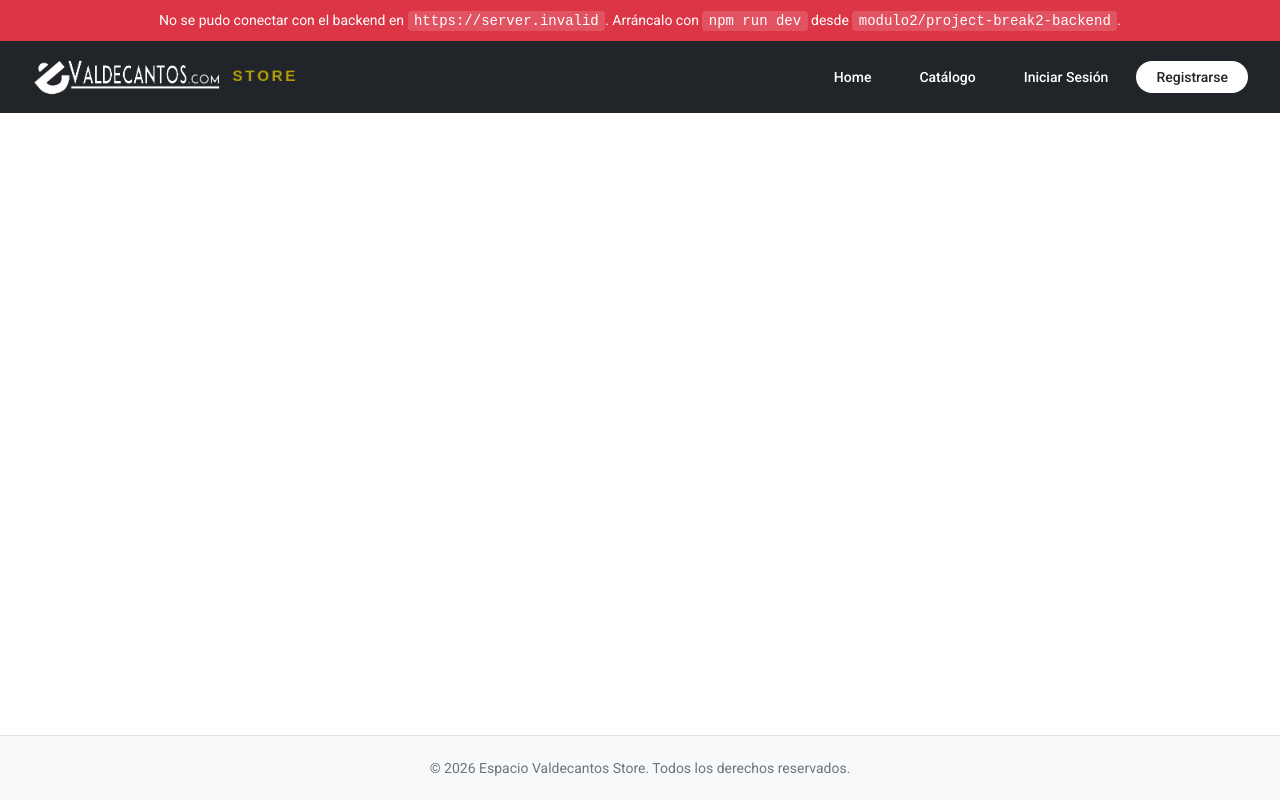
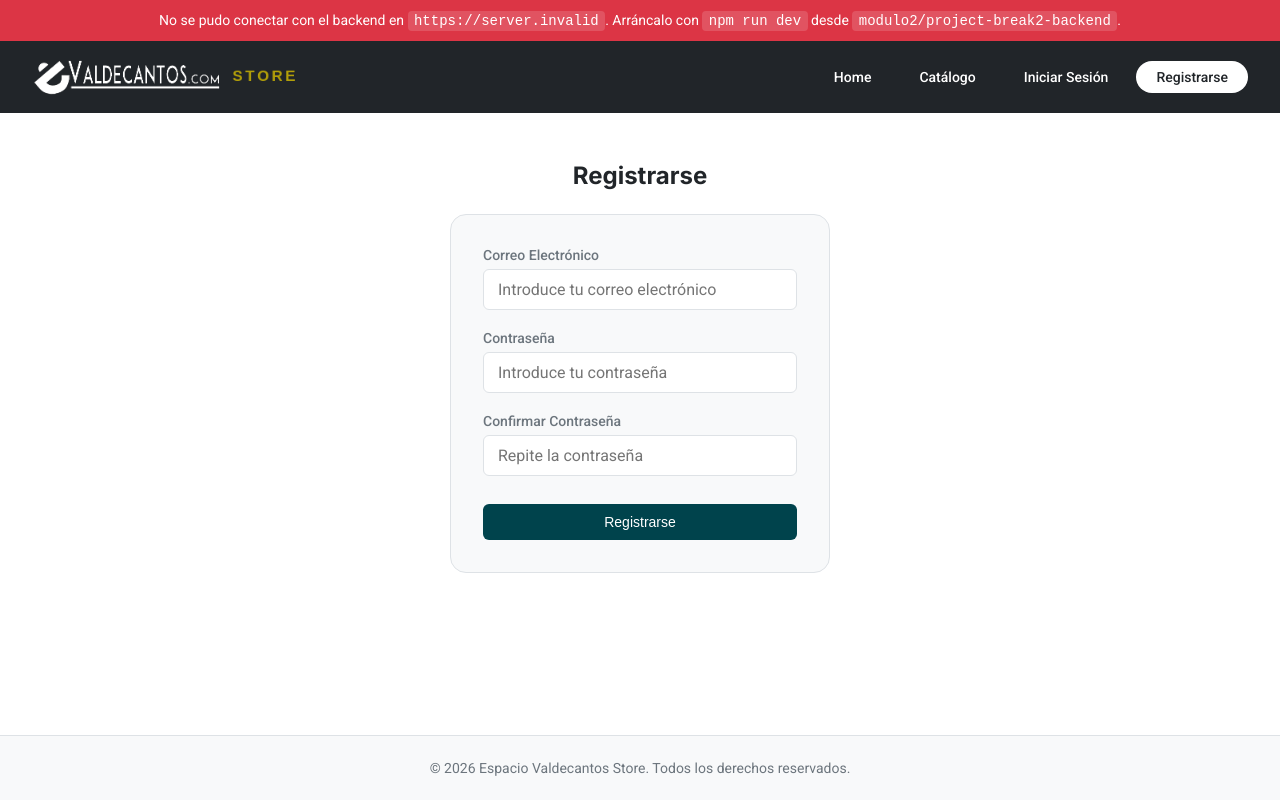
Before and after one commit to nasnavarro/mod3-feature-2, a React (Vite) app: page /register in a window 1280 px wide. Built offline with nearby package versions, Linux system fonts and the light colour scheme; no server answers.

Commit message:
Registro de usuario completado

```diff
--- a/src/pages/LoginPage/LoginPage.jsx
+++ b/src/pages/LoginPage/LoginPage.jsx
@@ -8,6 +8,7 @@ import { useState } from "react";
 function LoginPage() {
   const [email, setEmail] = useState("");
   const [password, setPassword] = useState("");
+  const [confirmPassword, setConfirmPassword] = useState("");
   const [formError, setFormError] = useState(null);
   const navigate = useNavigate();
 
@@ -48,7 +49,15 @@ function LoginPage() {
           onChange={(e) => setPassword(e.target.value)}
           placeholder="Introduce tu contraseña"
         />
-        <Button type="submit">Iniciar Sesión</Button>
+        <FormInput
+          name="confirmPassword"
+          label="Confirmar Contraseña"
+          type="password"
+          value={password}
+          onChange={(e) => setPassword(e.target.value)}
+          placeholder="Introduce tu contraseña"
+        />
+        <Button type="submit">Registrarse</Button>
       </form>
     </div>
   );
--- a/src/pages/RegisterPage/RegisterPage.jsx
+++ b/src/pages/RegisterPage/RegisterPage.jsx
@@ -1,5 +1,70 @@
+import {register} from "../../api/auth";
+import {useNavigate} from "react-router-dom";
+import FormInput from "../../components/FormInput/FormInput";
+import Button from "../../components/Button/Button";
+import styles from "./RegisterPage.module.css";
+import { useState } from "react";
+
 function RegisterPage() {
-    return ''
+  const [email, setEmail] = useState("");
+  const [password, setPassword] = useState("");
+  const [confirmPassword, setConfirmPassword] = useState("");
+  const [formError, setFormError] = useState(null);
+  const navigate = useNavigate();
+
+  const handleSubmit = async (e) => {
+    e.preventDefault();
+    setFormError(null);
+    if (!email || !password) {
+      setFormError("Por favor, completa todos los campos.");
+      return;
+    }
+    if (password && password !== confirmPassword) {
+      setFormError("Las contraseñas no coinciden.");
+      return;
+    }
+    try {
+      const userData = await register({ email, password });
+      alert(`Usuario creado correctamente, ${userData.email}!`);
+      navigate("/login");
+    } catch {
+      setFormError("Error al registrar usuario. Por favor, inténtalo de nuevo.");
+    }
+  };
+
+  return (
+    <div className={styles.registerPage}>
+      <h1 className={styles.title}>Registrarse</h1>
+      <form onSubmit={handleSubmit} className={styles.registerForm}>
+        {formError && <p className={styles.formError}>{formError}</p>}
+        <FormInput
+          name="email"
+          label="Correo Electrónico"
+          type="email"
+          value={email}
+          onChange={(e) => setEmail(e.target.value)}
+          placeholder="Introduce tu correo electrónico"
+        />
+        <FormInput
+          name="password"
+          label="Contraseña"
+          type="password"
+          value={password}
+          onChange={(e) => setPassword(e.target.value)}
+          placeholder="Introduce tu contraseña"
+        />
+        <FormInput
+          name="confirmPassword"
+          label="Confirmar Contraseña"
+          type="password"
+          value={confirmPassword}
+          onChange={(e) => setConfirmPassword(e.target.value)}
+          placeholder="Repite la contraseña"
+        />
+        <Button type="submit">Registrarse</Button>
+      </form>
+    </div>
+  );
 }
 
-export default RegisterPage
+export default RegisterPage;
--- a/src/pages/RegisterPage/RegisterPage.module.css
+++ b/src/pages/RegisterPage/RegisterPage.module.css
@@ -0,0 +1,37 @@
+.registerPage {
+  display: flex;
+  flex-direction: column;
+  align-items: center;
+  padding: 3rem 2rem;
+}
+
+.title {
+  margin: 0 0 1.5rem;
+  font-size: var(--font-size-2xl);
+  text-align: center;
+}
+
+.registerForm {
+  width: 100%;
+  max-width: 380px;
+  display: flex;
+  flex-direction: column;
+  background-color: var(--color-surface);
+  border: 1px solid var(--color-border);
+  border-radius: 16px;
+  padding: 2rem;
+}
+
+.registerForm button {
+  margin-top: 0.5rem;
+}
+
+.formError {
+  margin: 0 0 1.25rem;
+  padding: 0.75rem 1rem;
+  background-color: rgba(220, 53, 69, 0.1);
+  border: 1px solid var(--color-error);
+  border-radius: 0.375rem;
+  color: var(--color-error);
+  font-size: var(--font-size-sm);
+}
```
